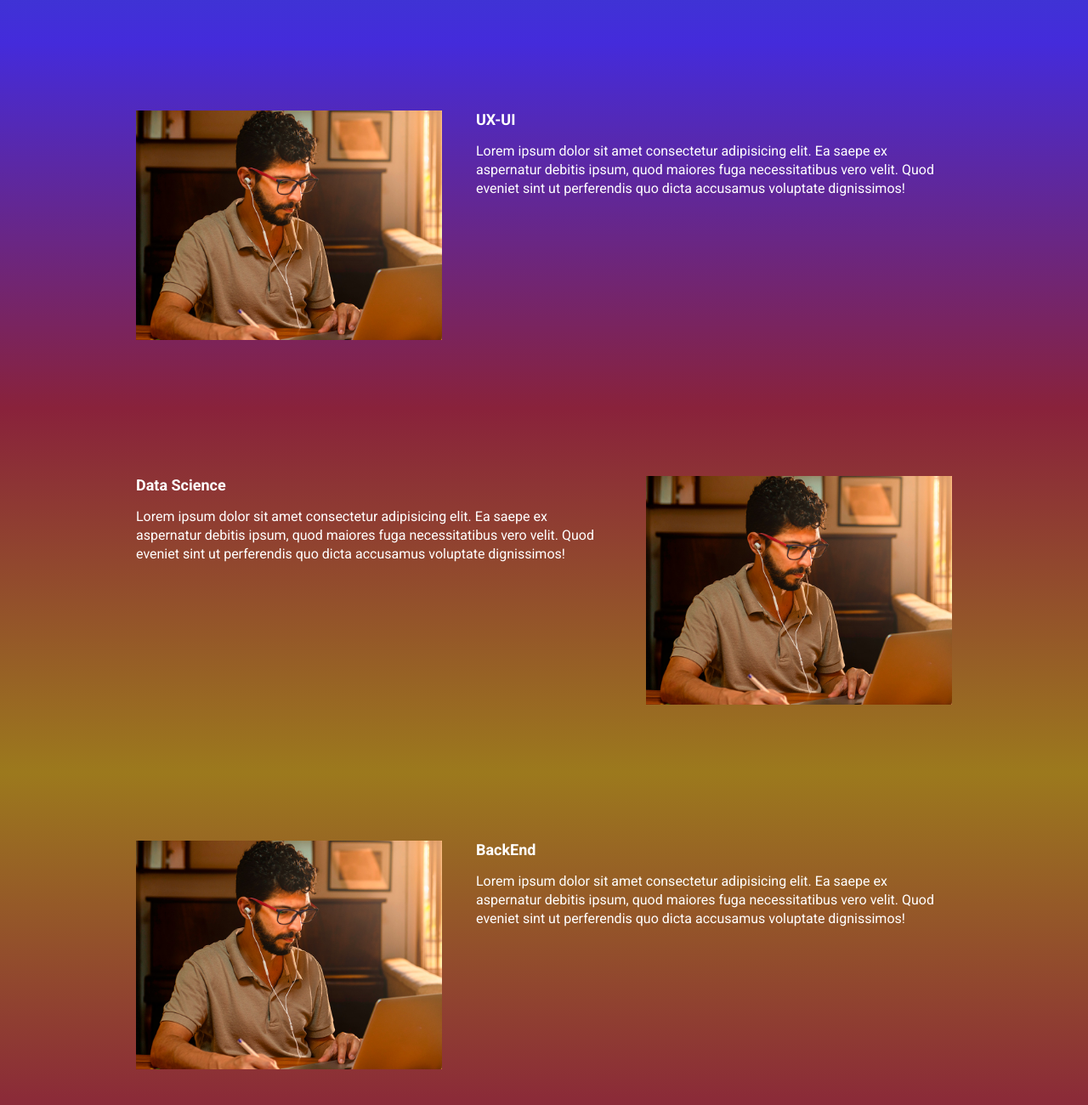
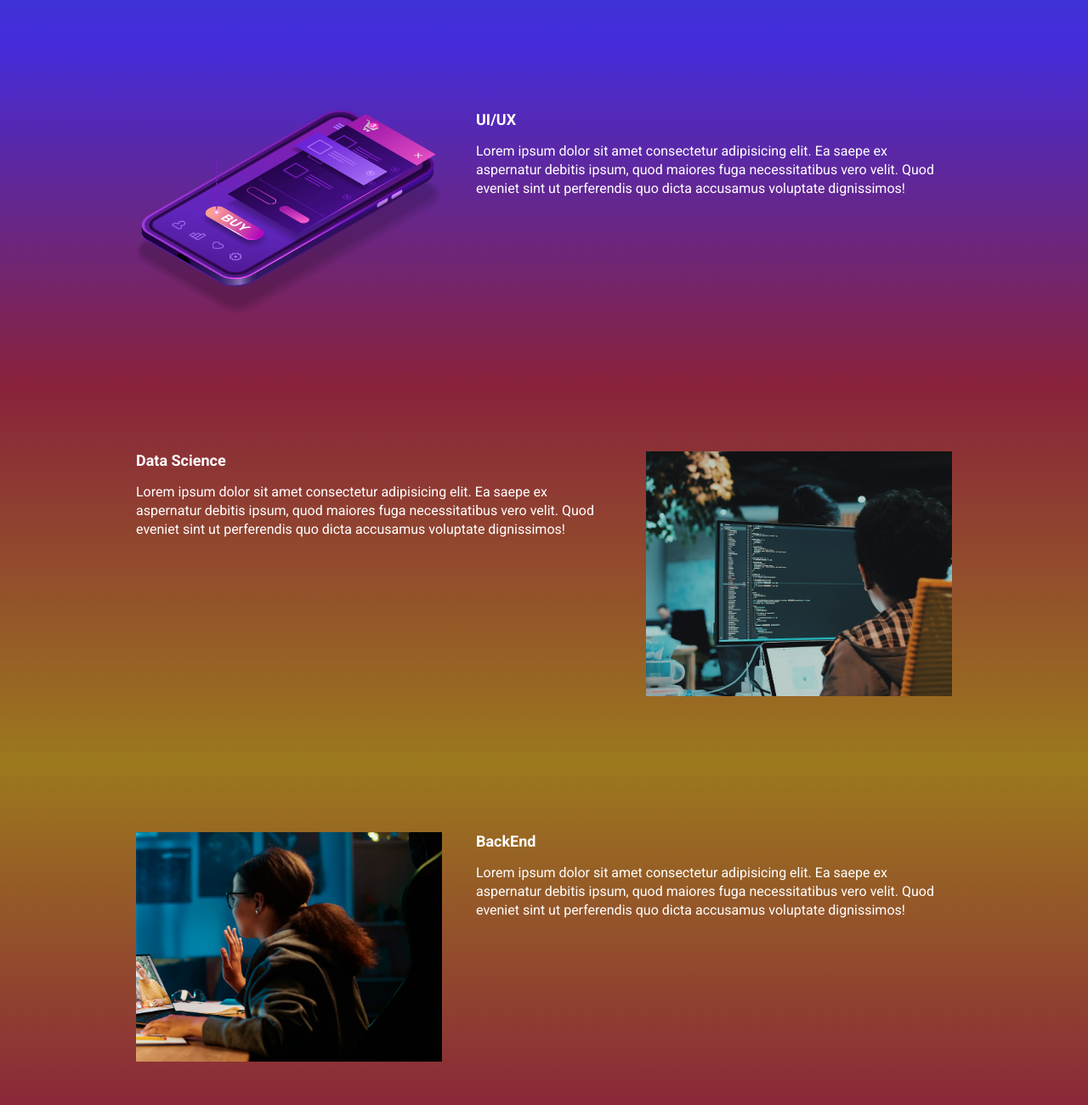
Before and after one commit to WevertonBarbos/ebac_tech_talks, a website built with Parcel: page src/index.html in a window 1280 px wide. Shown: the part 940-2240 px from the top of the page at 85% size. Built offline with nearby package versions, Linux system fonts and the light colour scheme.

Commit message:
atualizando as imagens das demais seções

```diff
--- a/src/index.html
+++ b/src/index.html
@@ -54,15 +54,15 @@
         </div>
     </section>
 
-    <section class="event event--ux-ui event--image-left" >
+    <section class="event event--ui-ux event--image-left" >
         <div class="container" data-aos="fade-left">
             <div class="event__details">
-                <h2 class="event__details__title">UX-UI</h2>
+                <h2 class="event__details__title">UI/UX</h2>
                 <p class="event__details__description">
                     Lorem ipsum dolor sit amet consectetur adipisicing elit. Ea saepe ex aspernatur debitis ipsum, quod maiores fuga necessitatibus vero velit. Quod eveniet sint ut perferendis quo dicta accusamus voluptate dignissimos!
                 </p>
             </div>
-            <img class="event__image" src="./images/frontend.png" alt="Front-End">
+            <img class="event__image" src="./images/ui-ux.png" alt="ui-ux">
         </div>
     </section>
 
@@ -74,7 +74,7 @@
                     Lorem ipsum dolor sit amet consectetur adipisicing elit. Ea saepe ex aspernatur debitis ipsum, quod maiores fuga necessitatibus vero velit. Quod eveniet sint ut perferendis quo dicta accusamus voluptate dignissimos!
                 </p>
             </div>
-            <img class="event__image" src="./images/frontend.png" alt="Front-End">
+            <img class="event__image" src="./images/data.png" alt="Data Science">
         </div>
     </section>
 
@@ -86,7 +86,7 @@
                     Lorem ipsum dolor sit amet consectetur adipisicing elit. Ea saepe ex aspernatur debitis ipsum, quod maiores fuga necessitatibus vero velit. Quod eveniet sint ut perferendis quo dicta accusamus voluptate dignissimos!
                 </p>
             </div>
-            <img class="event__image" src="./images/frontend.png" alt="Front-End">
+            <img class="event__image" src="./images/backend.png" alt="Back-End">
         </div>
     </section>
 
--- a/src/styles/_event.scss
+++ b/src/styles/_event.scss
@@ -8,7 +8,7 @@
         background-image: linear-gradient(variables.$blue1, variables.$blue2);
     }
 
-    &--ux-ui {
+    &--ui-ux {
         background-image: linear-gradient(variables.$blue2, variables.$pink);
     }
 
```
